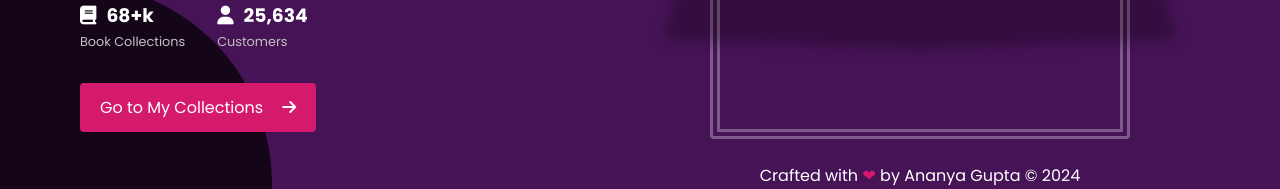
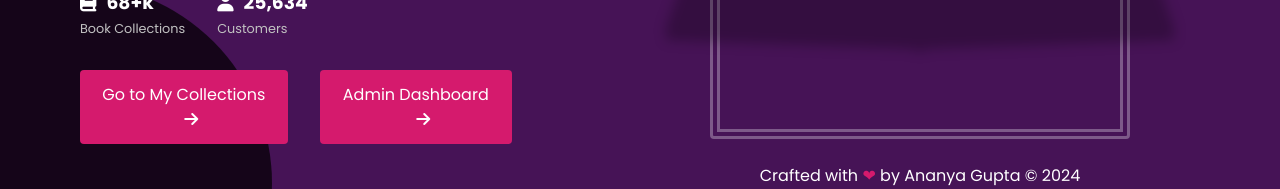
Before and after one commit to ananya-gta/Library-Management-System-Frontend, an Angular app: page / in a window 1280 px wide. Shown: the part 497-686 px from the top of the page. Built offline with nearby package versions, Linux system fonts and the light colour scheme; a web font is replaced by a local one.

Commit message:
Refactor CSS and HTML in multiple components

```diff
--- a/src/app/admin/admin.component.html
+++ b/src/app/admin/admin.component.html
@@ -1 +1 @@
-<p>admin works!</p>
+dfghjk
--- a/src/app/fine/fine.component.css
+++ b/src/app/fine/fine.component.css
@@ -47,7 +47,10 @@ body {
       flex-basis: 40%;
     }
     .col-4 {
-      flex-basis: 25%;
+      flex-basis: 40%;
+    }
+    .col-5 {
+        flex-basis: 25%;
     }
 
     @media all and (max-width: 767px) {
--- a/src/app/fine/fine.component.html
+++ b/src/app/fine/fine.component.html
@@ -6,14 +6,16 @@
       <li class="table-header">
         <div class="col col-1">S.No</div>
         <div class="col col-2">Book Title</div>
-        <div class="col col-3">Amount Due</div>
-        <div class="col col-4">Payment Status</div>
+        <div class="col col-3">Issue Date</div>
+        <div class="col col-4">Amount Due</div>
+        <div class="col col-5">Payment Status</div>
       </li>
       <li class="table-row" *ngFor="let book of issuedBooks; let i = index;">
         <div class="col col-1" data-label="Index">{{i+1}}</div>
         <div class="col col-2" data-label="Book Title">{{book?.issuedBook?.title}}</div>
-        <div class="col col-3" data-label="Amount Due">Rs. {{book?.fine?.fineAmount}}</div>
-        <div class="col col-4" data-label="Payment Status">Pending</div>
+        <div class="col col-3" data-label="Issue Date">{{book?.issuedDate | date: 'yyyy-MM-dd'}}</div>
+        <div class="col col-4" data-label="Amount Due">Rs. {{book?.fine?.fineAmount}}</div>
+        <div class="col col-5" data-label="Payment Status">Pending</div>
       </li>
     </ul>
   </div>
--- a/src/app/home-page/home-page.component.css
+++ b/src/app/home-page/home-page.component.css
@@ -1176,3 +1176,9 @@ main .btn:hover {
   color: #ffffff;
   text-shadow: 0 1px 0 #528ecc;
 }
+
+.buttons {
+  display: flex;
+  flex-direction: row;
+  gap: 2rem;
+}
--- a/src/app/home-page/home-page.component.html
+++ b/src/app/home-page/home-page.component.html
@@ -31,11 +31,19 @@
             <span>customers</span>
           </li>
         </ul>
-        <a routerLink="/all-books">
-        <button  class="btn" >
-          Go to My Collections <i class="fa-solid fa-arrow-right"></i>
-        </button>
-      </a>
+        <div class="buttons">
+          <a routerLink="/all-books">
+            <button  class="btn" >
+              Go to My Collections <i class="fa-solid fa-arrow-right"></i>
+            </button>
+          </a>
+          <a routerLink="/admin">
+            <button  class="btn" >
+              Admin Dashboard <i class="fa-solid fa-arrow-right"></i>
+            </button>
+          </a>
+        </div>
+
       </div>
 
       <div class="swiper-container">
--- a/src/app/navbar/navbar.component.css
+++ b/src/app/navbar/navbar.component.css
@@ -57,9 +57,12 @@
     align-items: center;
 }
 
+
+
 .menu-items{
     order: 2;
     display: flex;
+    margin-left: 100px;
 }
 .logo{
     order: 1;
--- a/src/app/navbar/navbar.component.html
+++ b/src/app/navbar/navbar.component.html
@@ -11,8 +11,7 @@
             <li><a routerLink="/all-books">All Books</a></li>
             <li><a routerLink="/issued-books">My Books</a></li>
             <li><a routerLink="/fine">My Fine</a></li>
-            <li><a routerLink="/admin"><button class="btn">Admin Dashboard</button></a></li>
-            <li><a href=""><button class="btn">Log Out</button></a></li>
+            <li><a href=""><button class="btn log">Log Out</button></a></li>
         </ul>
         <h1 class="logo">Ananya's Library</h1>
     </div>
```
Also changed, not shown: src/app/all-books/all-books.component.css.
